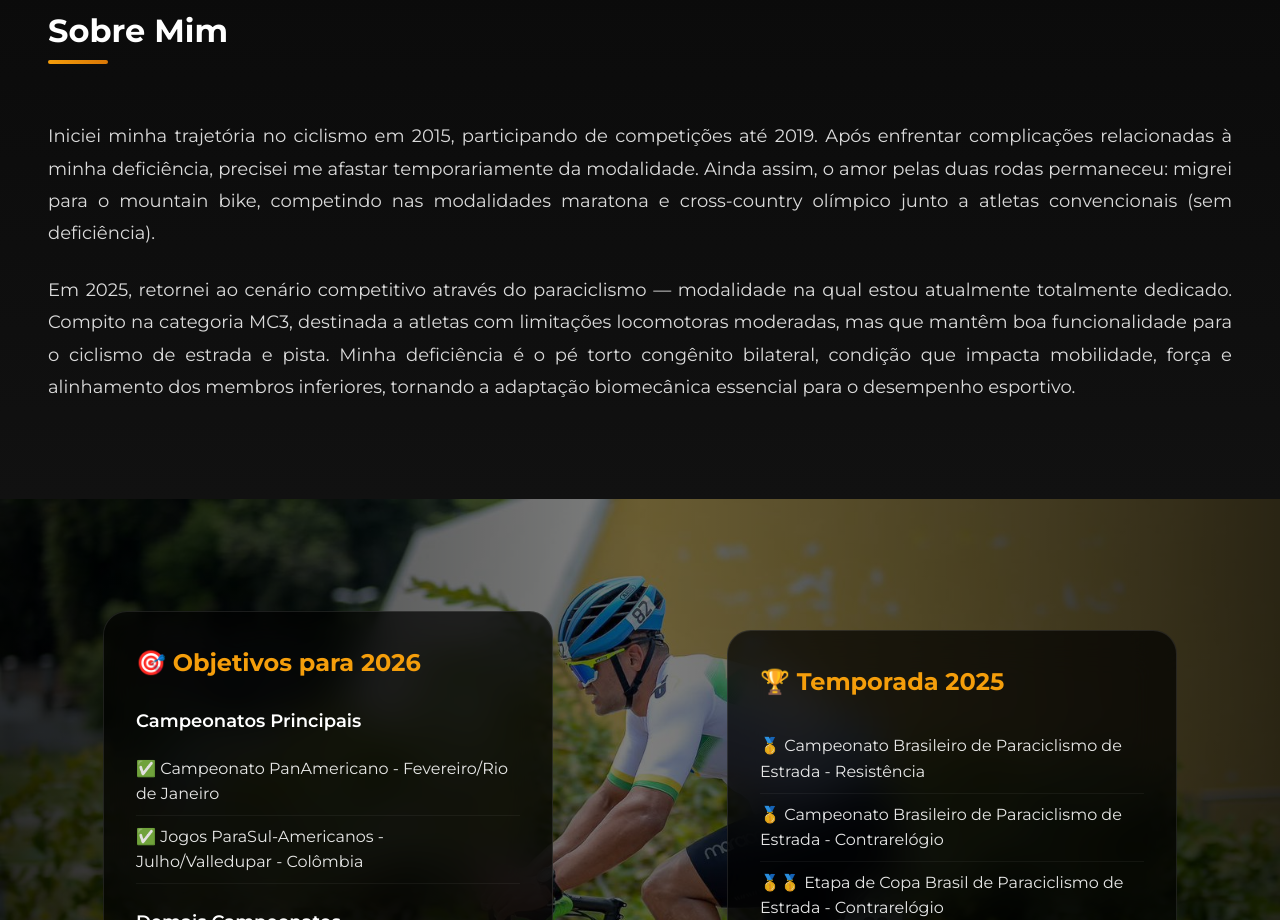
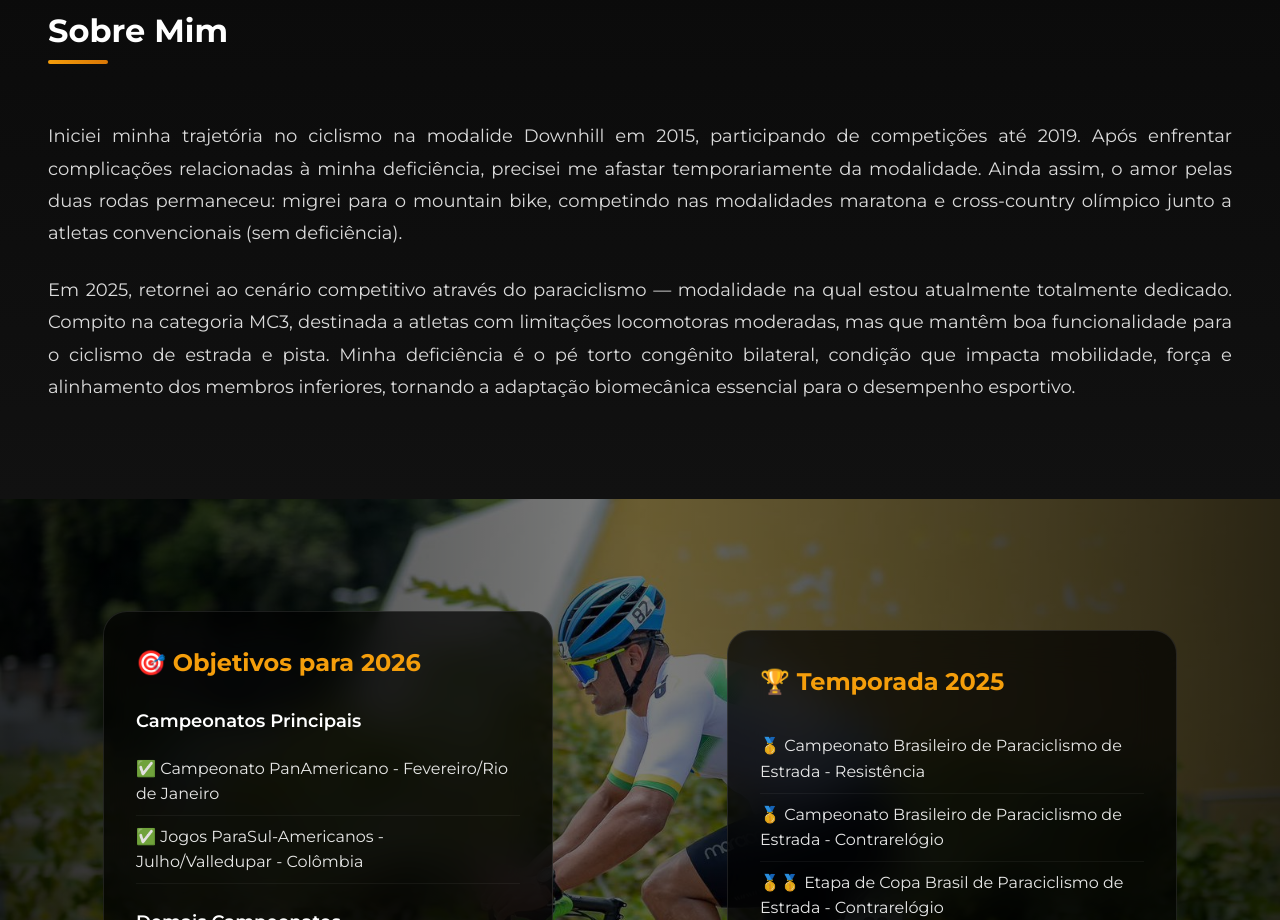
Before and after one commit to gabrielriguiti/gabriel-page, a React (Vite) app: page / in a window 1280 px wide. Shown: the part 980-1900 px from the top of the page. Built offline with nearby package versions, Linux system fonts and the light colour scheme; no server answers.

Commit message:
:pencil: ajuste no texto sobre mim

```diff
--- a/src/App.tsx
+++ b/src/App.tsx
@@ -78,7 +78,7 @@ function App() {
                     <h2 className="section-title text-white">Sobre Mim</h2>
 
                     <p className="about-text mt-8">
-                        Iniciei minha trajetória no ciclismo em 2015, participando de competições até 2019. Após
+                        Iniciei minha trajetória no ciclismo na modalide Downhill em 2015, participando de competições até 2019. Após
                         enfrentar complicações relacionadas à minha deficiência, precisei me afastar temporariamente
                         da modalidade. Ainda assim, o amor pelas duas rodas permaneceu: migrei para o mountain bike,
                         competindo nas modalidades maratona e cross-country olímpico junto a atletas convencionais
```
